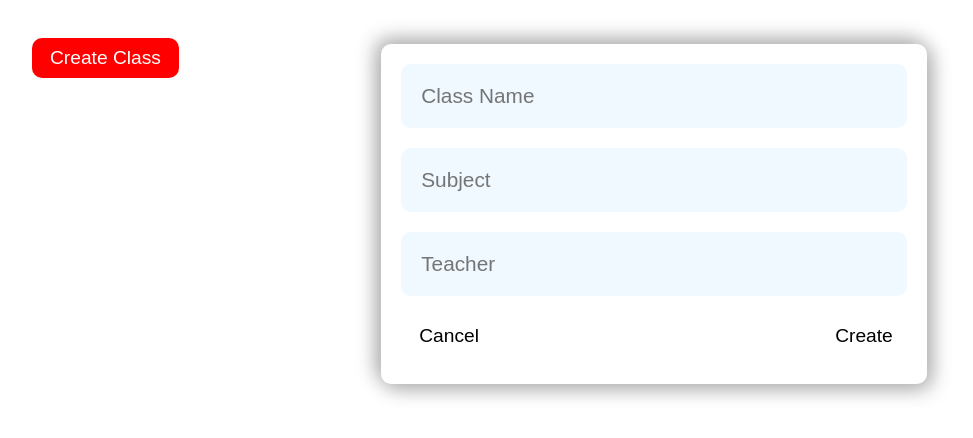
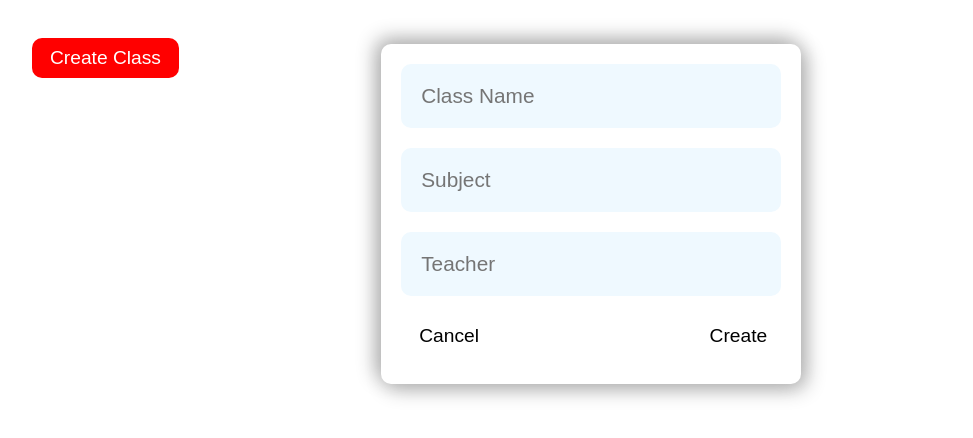
Before and after one commit to Ashfaq-Jaspal/To-Do-App, a plain HTML site: page index.html in a window 1280 px wide. Both pictures are taken after a click on the button "Create Class". Shown: the whole page, without its empty margins (6-979 px from the left). Drawn offline with Linux system fonts and the light colour scheme.

Commit message:
form width changed

```diff
--- a/style.css
+++ b/style.css
@@ -22,7 +22,7 @@ body {
     position: relative;
 }
 .form {
-    width: 40%;
+    width: 380px;
     height: 300px;
     position: absolute;
     top: 26%;
```
